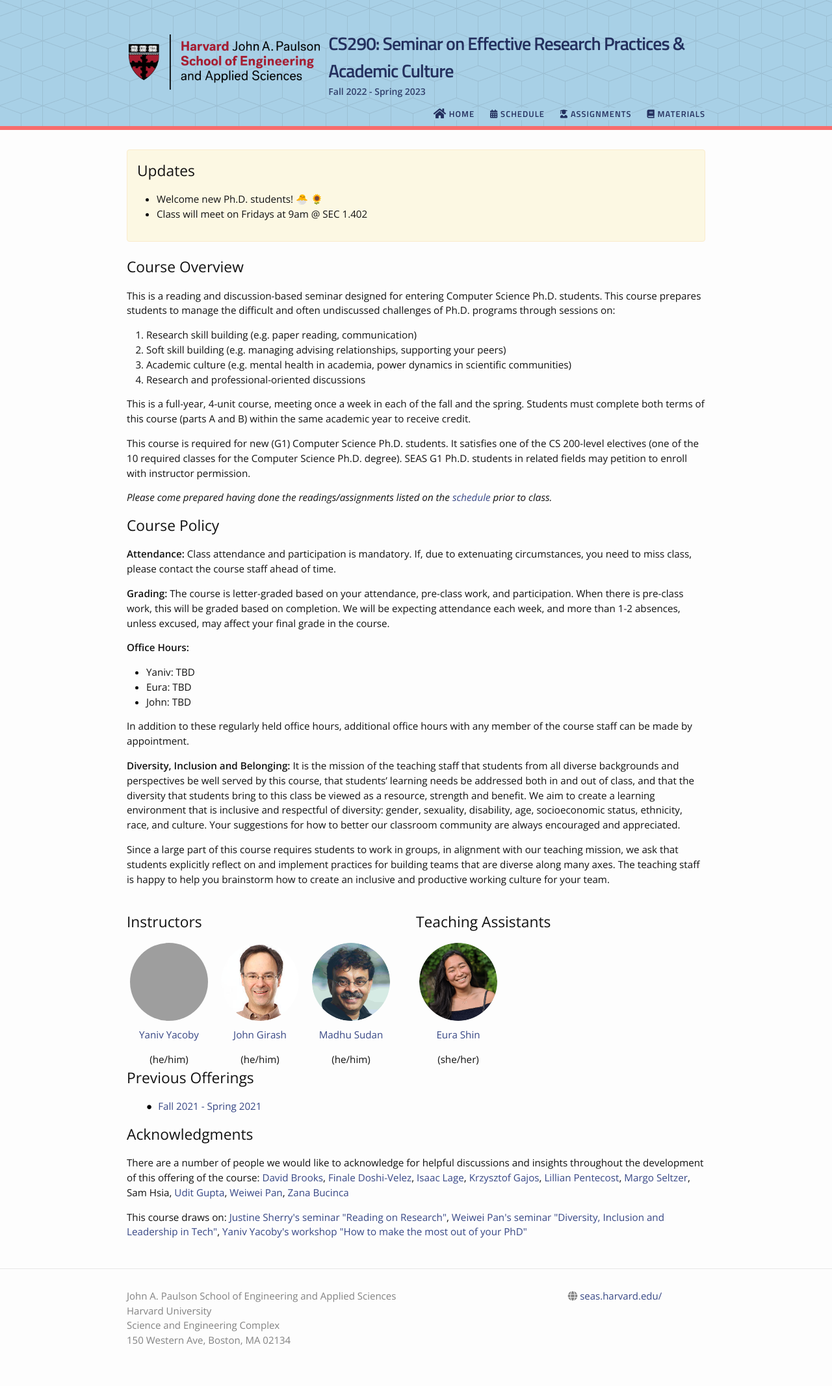
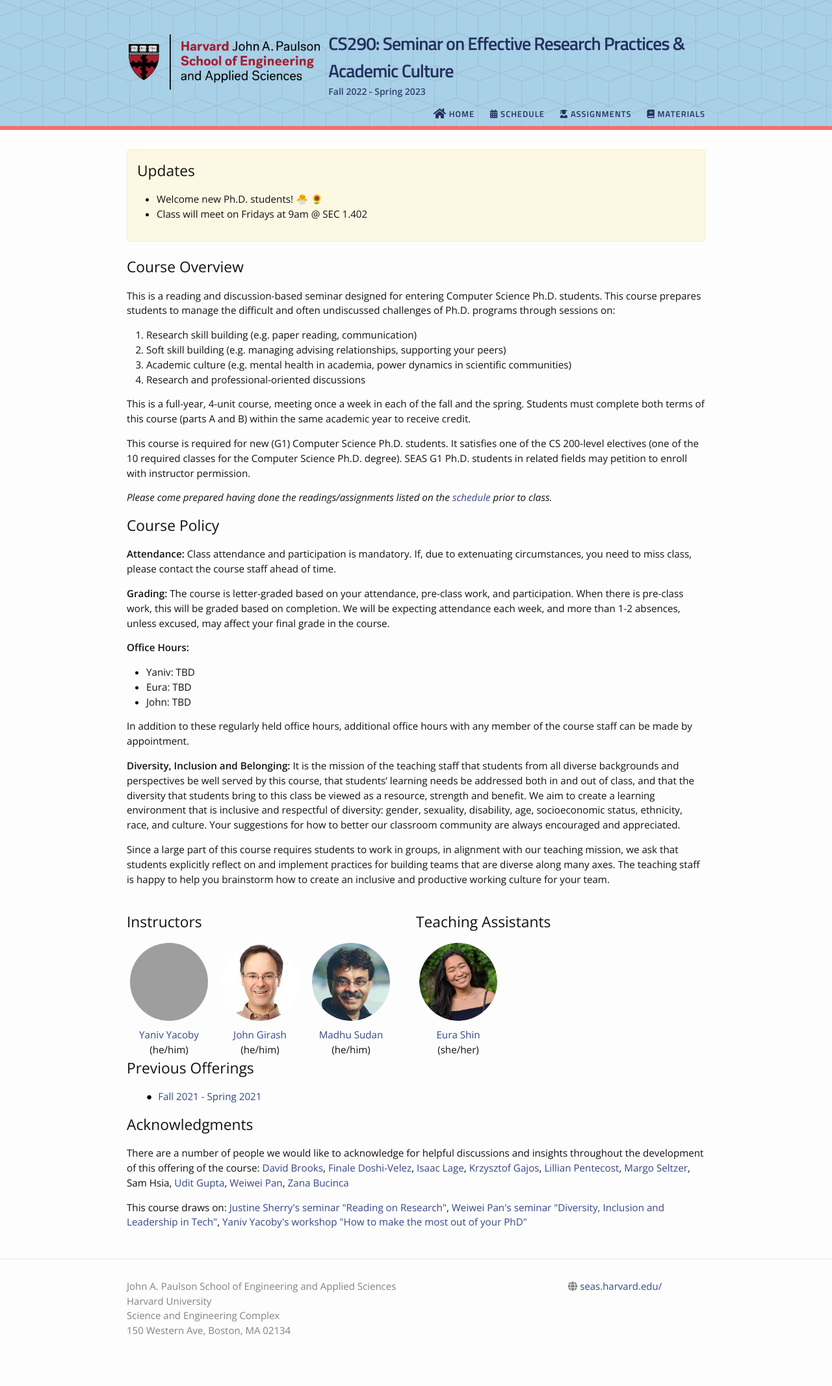
Before and after one commit to yanivyacoby/harvard-cs290, a Jekyll site: the page built from index.md, in a window 1280 px wide. Shown: the whole page at 65% size. Built offline with Jekyll 4.4.1, drawn with Linux system fonts in a browser that asks for light colours; nearby versions of some CDN libraries; our own code applies the rules of GitHub Pages for plain Markdown files; grey boxes are pictures that could not be loaded.

Commit message:
Update home.html

```diff
--- a/_layouts/home.html
+++ b/_layouts/home.html
@@ -29,9 +29,9 @@ layout: default
                 <div class="image--cover-container">
                     <img src="{{ins.profile_pic | prepend: site.baseurl }}" class="image--cover">
                     {% if ins.webpage %}
-                    <p><a href="{{ ins.webpage }}" target="_blank">{{ins.name}}</a></p>
+                    <p style="margin-bottom: 0px;"><a href="{{ ins.webpage }}" target="_blank">{{ins.name}}</a></p>
                     {% else %}
-                    <p>{{ins.name}}</p>
+                    <p style="margin-bottom: 0px;">{{ins.name}}</p>
                     {% endif %}
                     {% if ins.pronouns %}
                     <p style="margin-bottom: 0px;">({{ins.pronouns}})</p>
@@ -48,9 +48,9 @@ layout: default
                 <div class="image--cover-container">
                     <img src="{{ta.profile_pic | prepend: site.baseurl }}" class="image--cover">
                     {% if ta.webpage %}
-                    <p><a href="{{ ta.webpage }}" target="_blank">{{ta.name}}</a></p>
+                    <p style="margin-bottom: 0px;"><a href="{{ ta.webpage }}" target="_blank">{{ta.name}}</a></p>
                     {% else %}
-                    <p>{{ta.name}}</p>
+                    <p style="margin-bottom: 0px;">{{ta.name}}</p>
                     {% endif %}
                     {% if ta.pronouns %}
                     <p style="margin-bottom: 0px;">({{ta.pronouns}})</p>
```
